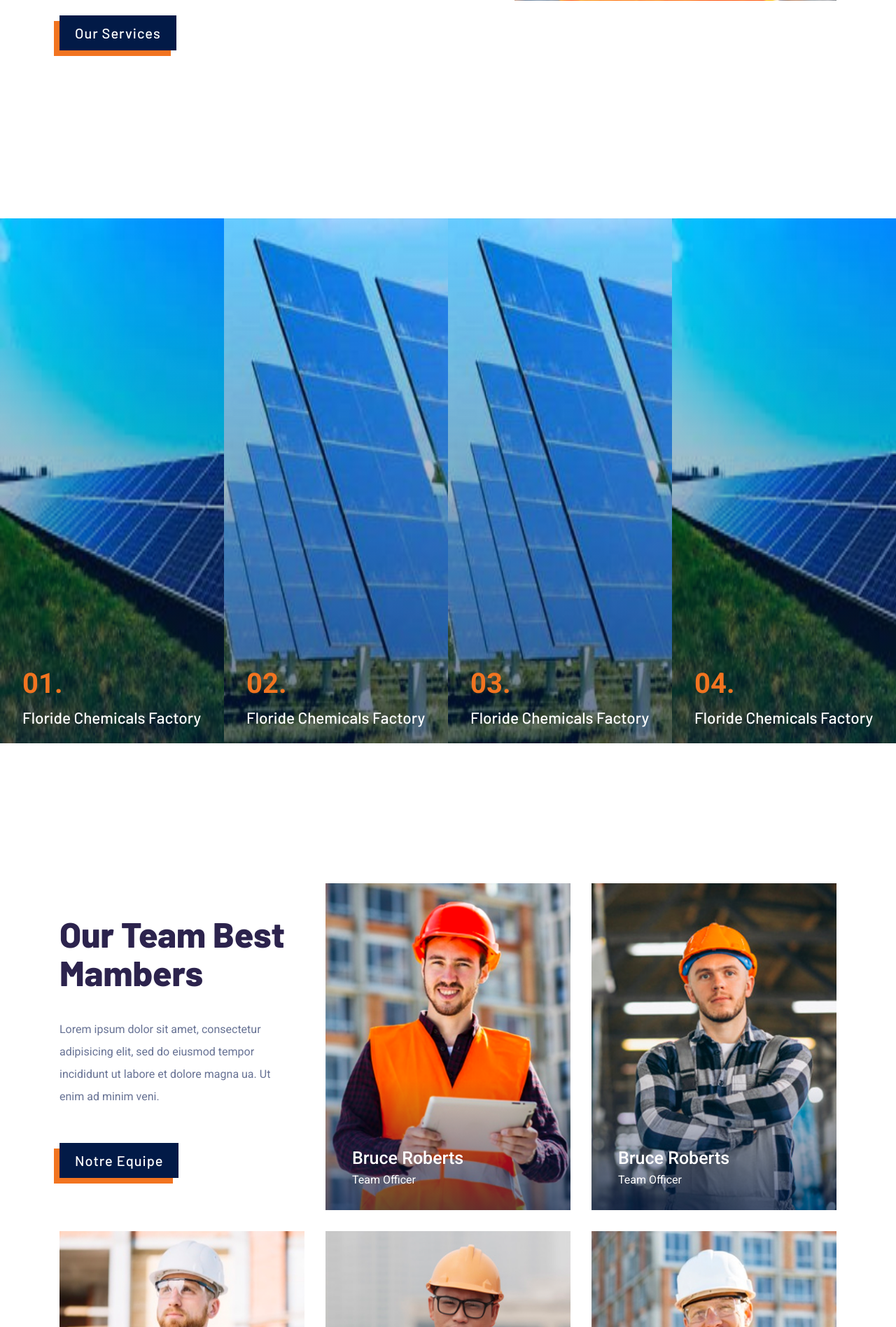
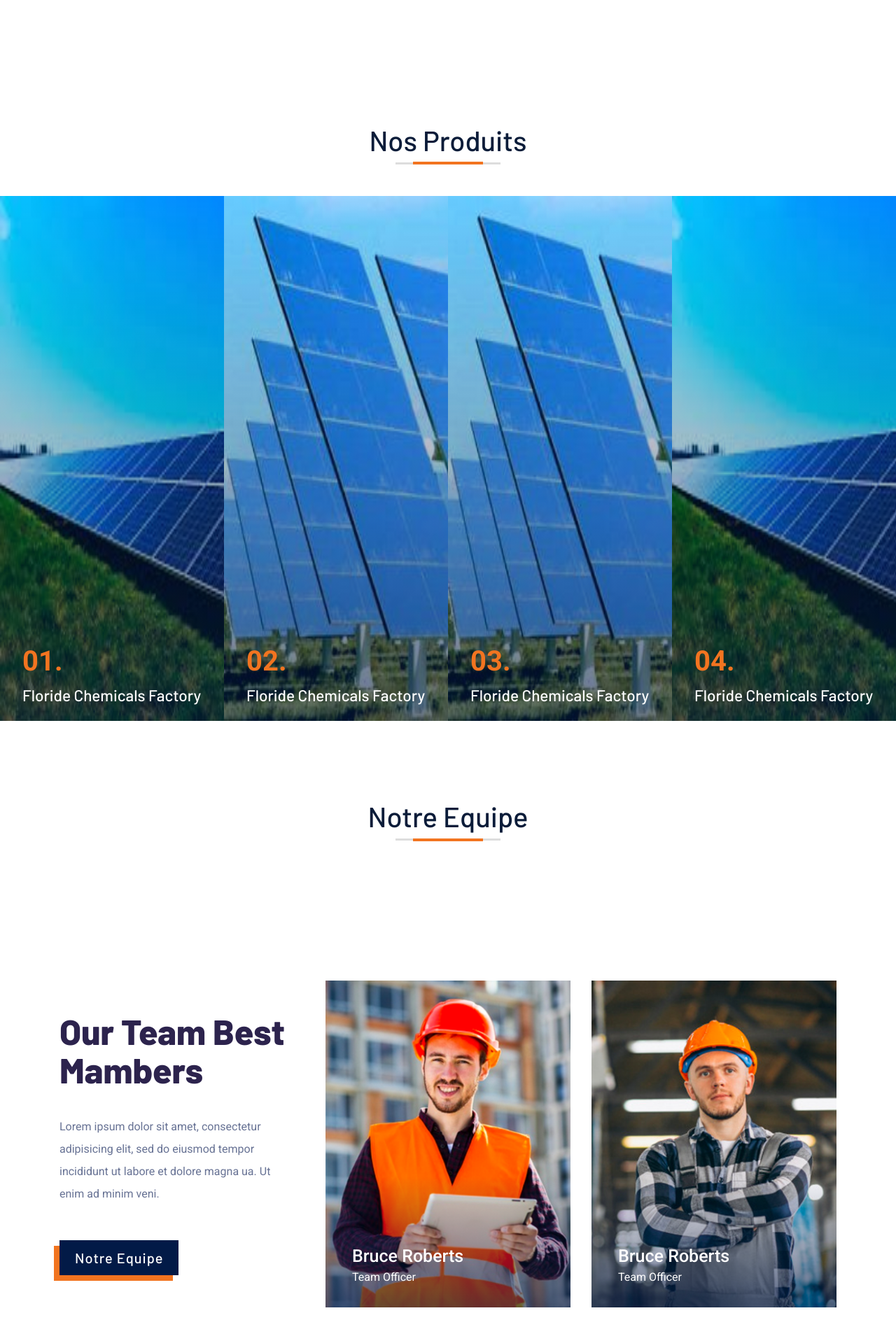
Before and after one commit to medjalil/pfe2020, a Symfony app: template templates/blog/home.html.twig in a window 1280 px wide; the page is wider, and only the part inside the window is pictured. Shown: the part 2365-4261 px from the top of that part at 70% size. Run offline with Twig, Linux system fonts and the light colour scheme; the template is opened without the code that fills it, so the values that code supplies are empty; some libraries are stand-ins or nearby versions.

Commit message:
simple reglages

```diff
--- a/public/css/actualite.css
+++ b/public/css/actualite.css
@@ -13,14 +13,46 @@
 
 }
 .about .about-info .about-info-btn{
-	background-color: #7cb62f;
+	background-color: #f27420;
 	padding: 10px 20px;
 	border:0;
 	color:#fff;
 	font-weight: bold;
+	margin-bottom: 25px;
 }
 .about .about-img img{
-	width: 50%;
+	width: 100%;
 	height: 10%;
 
 }
+@media (max-width:575px){
+	.about .about-info h3{
+		font-size: 20px;
+	}
+}
+	@media (min-width:576px) and (max-width:768px){
+.about .about-info{
+		text-align: center;
+
+
+}
+}
+/*about us*/
+.section-title{
+	font-size:40px;
+}
+.line{
+	width: 150px;
+	background: #ddd;
+	height:3px;
+	margin: auto;
+}
+.line span{
+	display: block;
+	width: 100px;
+	height: 4px;
+	background-color: #f27420;
+	margin: auto;
+	position: relative;
+	bottom:0.5px;
+}
--- a/src/Controller/ActualiteController.php
+++ b/src/Controller/ActualiteController.php
@@ -77,7 +77,7 @@ class ActualiteController extends AbstractController
         if ($form->isSubmitted() && $form->isValid()) {
             $this->getDoctrine()->getManager()->flush();
 
-            return $this->redirectToRoute('actualitet_index');
+            return $this->redirectToRoute('actualite_index');
         }
 
         return $this->render('actualite/edit.html.twig', [
--- a/templates/blog/home.html.twig
+++ b/templates/blog/home.html.twig
@@ -22,6 +22,8 @@
 
 		<!-- CSS here -->
     <link href="{{ asset('css/st.css') }}" rel="stylesheet"/>
+     <link href="{{ asset('css/actualite.css') }}" rel="stylesheet"/>
+
 
 
    </head>
@@ -39,7 +41,7 @@
                     <div class="container">
                         <div class="row">
                             <div class="col-xl-6 col-lg-8 col-md-8">
-                                <div class="hero__caption" data-background=" ../public/images/hasw.jpg">
+                                <div class="hero__caption" data-background=" ../images/hasw.jpg">
                                     <h1 data-animation="fadeInUp" data-delay=".4s" >Industery Solutions!</h1>
                                     <p data-animation="fadeInUp" data-delay=".6s">Lorem ipsum dolor sit amet, consectetur adipiscing elit, sed do eiusmo.</p>
                                     <!-- Hero-btn -->
@@ -53,13 +55,23 @@
                 </div>
             </div>
         </div>
+        <br>
         <!-- slider Area End-->
+        <br>
+        <section class="sections about">
+	<div class="container">
+		<div class="section-header text-center">
+			<h2 class="section-title">Notre Services </h2>
+			<div class="line"><span></span>
+
+
+			</div></div></div></section>
 
         <!-- Services Area Start -->
         <div class="services-area d-flex justify-content-lg-between">
             <div class="single-services s-bg mb-30">
                 <div class="services-icon">
-                    <img src="{{ asset('images/icon1.png') }}" alt="">
+                    <img src="{{ asset('images/icon/icon1.png') }}" alt="">
                 </div>
                 <div class="services-caption">
                     <h4>Automotive Manufacturing</h4>
@@ -72,7 +84,7 @@
             </div>
             <div class="single-services mb-30">
                 <div class="services-icon">
-                <img src="{{ asset('images/icon2.png') }}" alt="Symfony!"/>
+                <img src="{{ asset('images/icon/icon2.png') }}" alt="Symfony!"/>
                 </div>
                 <div class="services-caption">
                     <h4>Heavy industry market</h4>
@@ -84,7 +96,7 @@
             </div>
             <div class="single-services s-bg mb-30">
                 <div class="services-icon">
-                    <img src="{{ asset('images/icon2.png') }}" alt="">
+                    <img src="{{ asset('images/icon/icon2.png') }}" alt="">
                 </div>
                 <div class="services-caption">
                     <h4>Industry analysis</h4>
@@ -135,6 +147,16 @@
             </div>
         </div>
         <!-- Safe Industery End -->
+        <section class="sections about">
+	<div class="container">
+		<div class="section-header text-center">
+			<h2 class="section-title">Nos Produits</h2>
+			<div class="line"><span></span>
+
+
+			</div></div></div></section>
+            <br>
+            <br>
 
         <!-- Gallery Start-->
         <div class="gallery-area">
@@ -219,9 +241,24 @@
                 </div>
             </div>
         </div>
+        <br>
+        <br>
+        <br>
+        <br>
+        <br>
         <!-- Gallery End-->
 
+
         <!-- Team Start -->
+        <section class="sections about">
+	<div class="container">
+		<div class="section-header text-center">
+			<h2 class="section-title">Notre Equipe </h2>
+			<div class="line"><span></span>
+
+
+			</div></div></div></section>
+
         <div class="team-area section2-padding30">
             <div class="container">
                 <div class="row">
```
Also changed, not shown: templates/actualite/index.html.twig (+15 -2 lines), templates/actualite/show.html.twig (+31 -17 lines), templates/blog/equipe.html.twig (+14 -6 lines), templates/product/index.html.twig (+13 -1 lines).
